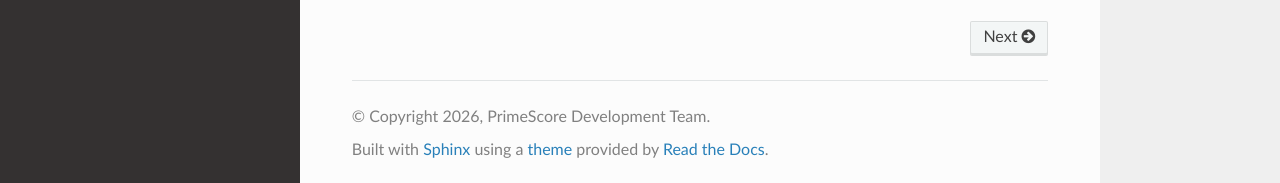
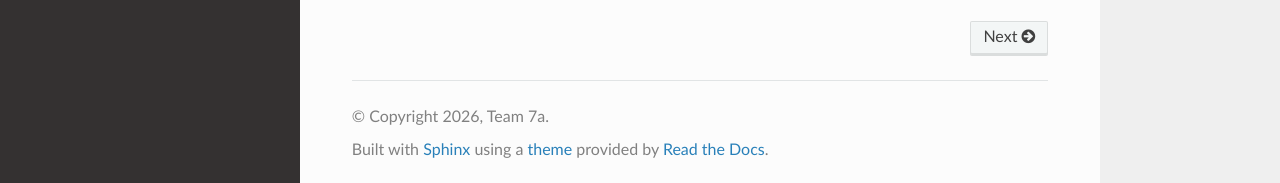
Before and after one commit to paharel411-creator/test-rtd, a Sphinx documentation site: the page built from rtd/Docs/docs/source/index.rst, in a window 1280 px wide and 1305 px high. Shown: the part 1119-1302 px from the top of the window. Built offline with Sphinx 7.4.7 and the Read the Docs theme 3.1.0, drawn with Linux system fonts in a browser that asks for light colours.

Commit message:
Update conf.py

```diff
--- a/rtd/Docs/docs/source/conf.py
+++ b/rtd/Docs/docs/source/conf.py
@@ -1,6 +1,6 @@
 project = 'PrimeScore'
-copyright = '2026, PrimeScore Development Team'
-author = 'PrimeScore Development Team'
+copyright = '2026, Team 7a'
+author = 'Team 7a'
 
 release = '1.0'
 version = '1.0.0'
```
